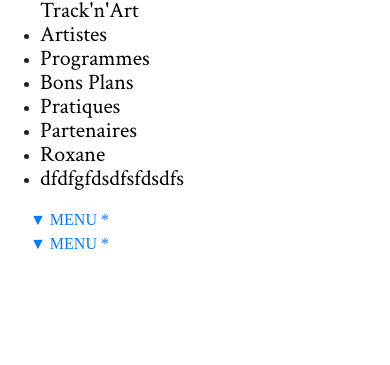
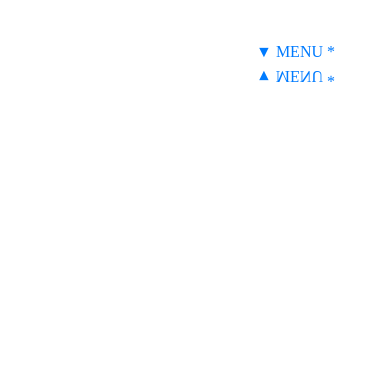
Before and after one commit to poffpoff/TNA, a Django app: template festival/templates/page.html in a window 390 px wide. Shown: the top 365 px of the page. Run offline with Django 3.2, Linux system fonts and the light colour scheme; the template is opened without the code that fills it: values that come from a table or form of the project are taken from there, others are empty; data comes from the database, SQL or seed files in the repository; parts of the project's set-up code (start-up, migrations or seed data) failed here and were passed over; some libraries are stand-ins or nearby versions.

Commit message:
make it responsive

```diff
--- a/festival/static/festival/css/base.css
+++ b/festival/static/festival/css/base.css
@@ -149,12 +149,115 @@ body {
         width: 250px;
     }
 
+    /* button menu */
+
+    .menu-btn {
+        position: absolute;
+        z-index: 1000;
+        margin: 20px;
+    }
+
+    .menu-btn-2 {
+        top:24px;
+        position: absolute;
+        z-index: 1000;
+        margin: 20px;
+        transform: scaleY(-1);
+        transform: scaleY(-1);
+
+    }
+}
+
+
+@media only screen and (max-width: 40.063em) { /* min-width 641px, medium screens */
+
+     #wrapper {
+        padding-left: 0;
+        -webkit-transition: all 0.5s ease;
+        -moz-transition: all 0.5s ease;
+        -o-transition: all 0.5s ease;
+        transition: all 0.5s ease;
+    }
+
+     #page-content-wrapper {
+        padding: 20px;
+        overflow-y: auto;
+        height: 100%;
+        position: relative;
+
+    }
+
+    #sidebar-wrapper {
+        z-index: 1000;
+        position: fixed;
+        top: 250px;
+        width: 100%;
+        height: 0;
+        margin-top: -250px;
+        overflow-x: auto;
+        -webkit-transition: all 0.5s ease;
+        -moz-transition: all 0.5s ease;
+        -o-transition: all 0.5s ease;
+        transition: all 0.5s ease;
+    }
+
+
+    #sidebar-wrapper-footer {
+        z-index: 1000;
+        position: fixed;
+        right:15px;
+        bottom:-250px;
+        -webkit-transition: all 0.5s ease;
+        -moz-transition: all 0.5s ease;
+        -o-transition: all 0.5s ease;
+        transition: all 0.5s ease;
+    }
+
+    /* toggled*/
+
+    #wrapper.toggled {
+    }
+
+     #wrapper.toggled #page-content-wrapper {
+        position: relative;
+        margin-right: 0;
+    }
+
     #wrapper.toggled #sidebar-wrapper {
-        width: 250px;
+        height: 100%;
     }
+
     #wrapper.toggled #sidebar-wrapper-footer {
-        width: 250px;
+        z-index: 1000;
+        position: fixed;
+        right:15px;
+        bottom:15px;
     }
+
+    /* button menu */
+
+    .menu-btn {
+        position: absolute;
+        z-index: 1000;
+        margin: 20px;
+        right:0px;
+
+    }
+
+    .menu-btn-2 {
+        top:24px;
+        right:0px;
+        position: absolute;
+        z-index: 1000;
+        margin: 20px;
+        transform: scaleY(-1);
+        transform: scaleY(-1);
+
+    }
+
+}
+
+
 
     /* Sidebar Styles */
 
@@ -207,22 +310,3 @@ body {
         color: #fff;
         background: none;
     }
-
-    /* button menu */
-
-    .menu-btn {
-        position: absolute;
-        z-index: 1000;
-        margin: 20px;
-    }
-
-    .menu-btn-2 {
-        top:24px;
-        position: absolute;
-        z-index: 1000;
-        margin: 20px;
-        transform: scaleY(-1);
-        transform: scaleY(-1);
-
-    }
-}
--- a/festival/templates/base.html
+++ b/festival/templates/base.html
@@ -18,13 +18,6 @@
     <title> {{ title }}</title>
 
     <style type="text/css">
-
-@media only screen and (min-width: 40.063em) {
-
-    .navbar {
-        display:none; }
-
-}
 
 
 
@@ -323,7 +316,9 @@ body {
 
     <!-- Page Content -->
     <div id="page-content-wrapper">
+
       <div class="container-fluid">
+
         {% block content-wrapper %}{% endblock %}
       </div>
     </div>
```
Also changed, not shown: festival/templates/festival/event.html (+12 -1 lines).
